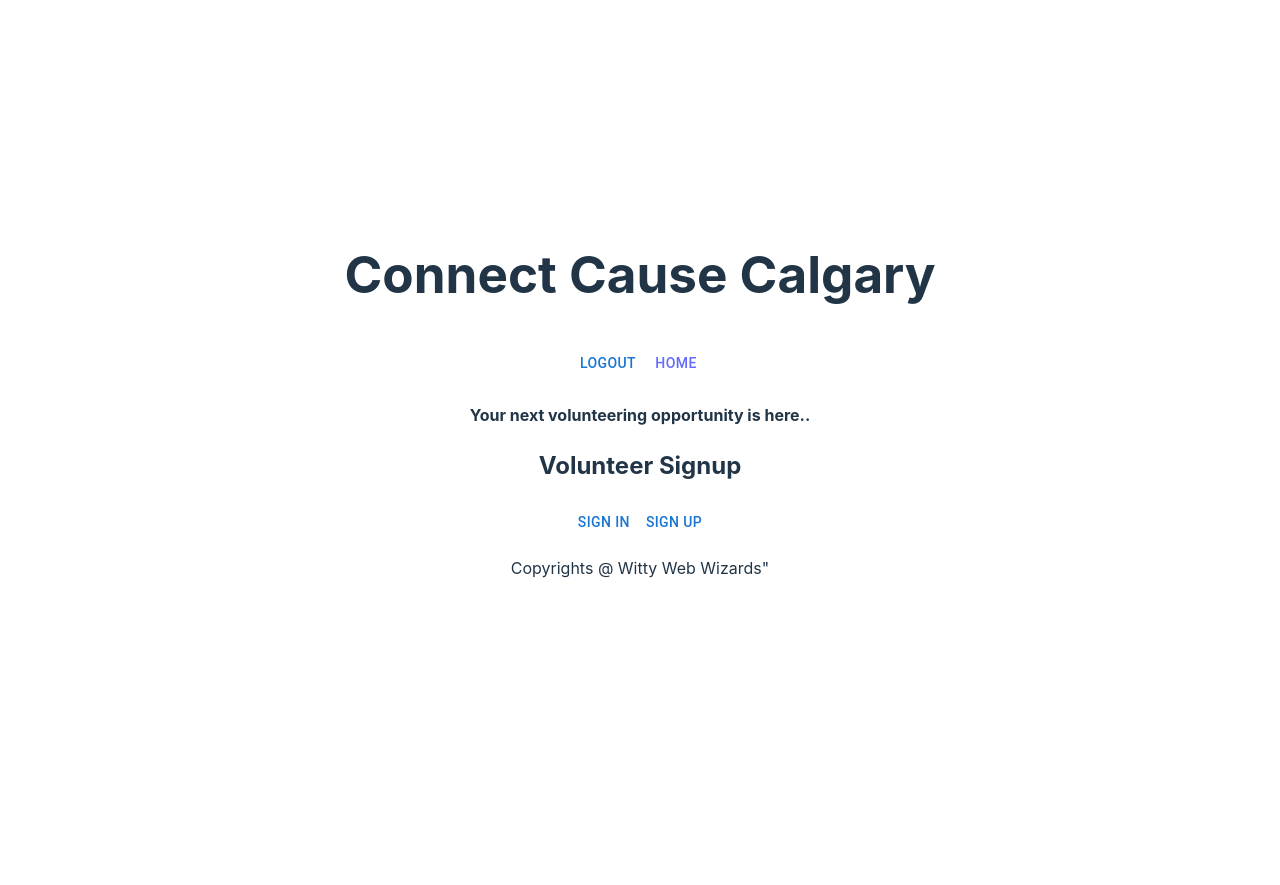
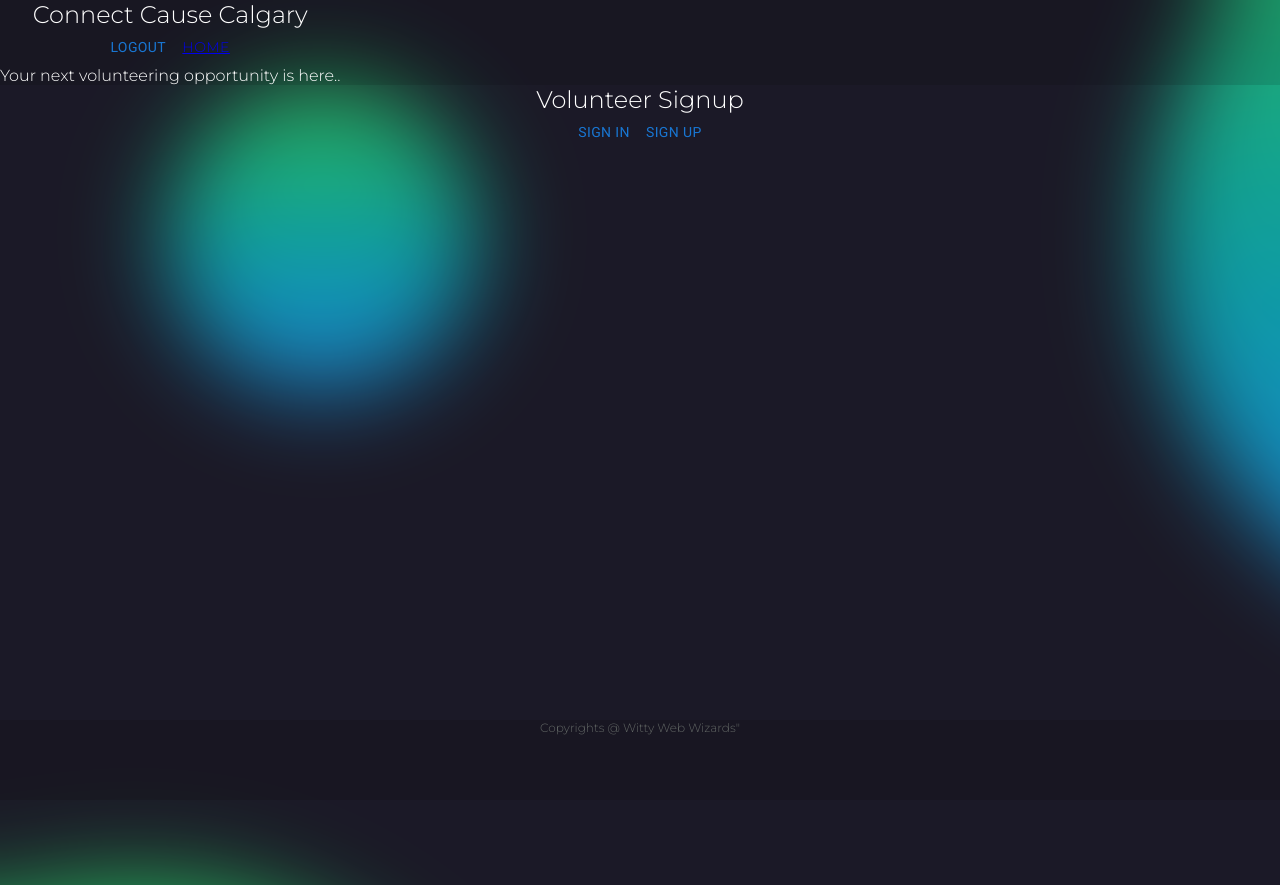
Before and after one commit to RiniJ7/connect-cause-frontend, a React (Vite) app: page / in a window 1280 px wide. Before the commit the page ends 800 px from the top, so only its background shows below. Built offline with nearby package versions, Linux system fonts and the light colour scheme.

Commit message:
adding styling - glassmorphism effect

```diff
--- a/src/index.css
+++ b/src/index.css
@@ -1,69 +1,9 @@
-:root {
-  font-family: Inter, system-ui, Avenir, Helvetica, Arial, sans-serif;
-  line-height: 1.5;
-  font-weight: 400;
+@import url("https://fonts.googleapis.com/css2?family=Montserrat:wght@300;400&family=Roboto&display=swap");
 
-  color-scheme: light dark;
-  color: rgba(223, 199, 199, 0.87);
-  background-color: #242424;
-
-  font-synthesis: none;
-  text-rendering: optimizeLegibility;
-  -webkit-font-smoothing: antialiased;
-  -moz-osx-font-smoothing: grayscale;
-  -webkit-text-size-adjust: 100%;
+* {
+    margin: 0;
+    padding: 0;
+    box-sizing: border-box;
+    font-family: "Montserrat", sans-serif;
+    font-weight: 200;
 }
-
-a {
-  font-weight: 500;
-  color: #646cff;
-  text-decoration: inherit;
-}
-a:hover {
-  color: #535bf2;
-}
-
-body {
-  margin: 0;
-  display: flex;
-  place-items: center;
-  min-width: 320px;
-  min-height: 100vh;
-}
-
-h1 {
-  font-size: 3.2em;
-  line-height: 1.1;
-}
-
-button {
-  border-radius: 8px;
-  border: 1px solid transparent;
-  padding: 0.6em 1.2em;
-  font-size: 1em;
-  font-weight: 500;
-  font-family: inherit;
-  background-color: #1a1a1a;
-  cursor: pointer;
-  transition: border-color 0.25s;
-}
-button:hover {
-  border-color: #646cff;
-}
-button:focus,
-button:focus-visible {
-  outline: 4px auto -webkit-focus-ring-color;
-}
-
-@media (prefers-color-scheme: light) {
-  :root {
-    color: #213547;
-    background-color: #ffffff;
-  }
-  a:hover {
-    color: #747bff;
-  }
-  button {
-    background-color: #f9f9f9;
-  }
-}
--- a/src/styles/App.css
+++ b/src/styles/App.css
@@ -1,8 +1,162 @@
 #root {
-  max-width: 1280px;
-  margin: 0 auto;
-  padding: 2rem;
+    box-sizing: border-box;
+    margin: auto;
     text-align: center;
+    background-image: url(../assets/bg.png);
+}
+
+.head {
+    min-height: 50px;
+
+    display: flex;
+    flex-direction: row;
+    top: 0;
+    left: 0;
+    width: 100%;
+    text-align: center;
+    background-color: rgba(0, 0, 0, 0.225);
+    color: white;
+}
+
+.body {
+    display: flex;
+    flex-direction: column;
+    width: 100%;
+    text-align: center;
+    background-color: rgba(0, 0, 0, 0.125);
+
+    color: white;
+    height: 100vh;
+    padding: 0;
+}
+
+.footer {
+    position: absolute;
+    display: flex center;
+    bottom: 0px;
+    left: 0;
+    width: 100%;
+    text-align: center;
+    background-color: rgba(0, 0, 0, 0.125);
+    color: rgb(97, 102, 100);
+    font-size: 75%;
+    padding-bottom: 0cap;
+    height: 5rem;
+}
+
+.button {
+    max-width: 120px;
+    position: relative;
+    margin: 1%;
+    padding: 1rem;
+    text-align: right;
+    background-color: rgb(124, 227, 181);
+    border-color: rgb(78, 76, 76);
+    float: right;
+}
+
+.form {
+    /** Sizeable width for the form **/
+    width: 400px;
+    /** Sizeable height for the form **/
+    height: fit-content;
+    /** Black color with opacity **/
+    /* background-color: rgba(0, 0, 0, 0.5); */
+    /** Responsive layout **/
+    display: flex;
+    /** One element on top of the other **/
+    flex-direction: column;
+    /** Vertically at the center **/
+    justify-content: center;
+    /** Smooth corners **/
+    border-radius: 10px;
+    /** Top, bottom, right, and left spacing between form and it's content **/
+    padding: 20px;
+    /** Spacing from the top **/
+    margin-top: 10px;
+    /** Smooth transition to the bottom from a greyish to a less greyish color **/
+    background-image: linear-gradient(to bottom right, rgba(255, 255, 255, 0.2), rgba(255, 255, 255, 0));
+    /** A blur effect behind the form **/
+    backdrop-filter: "blur(10px)";
+}
+
+.signup-container {
+    /* Entire page width */
+    width: 100%;
+    /* Entire page height */
+    height: auto;
+    /* Responsive layout */
+    display: flex;
+    /* Display on top of the other */
+    flex-direction: column;
+    /* Display horizontally at the center */
+    align-items: center;
+    /* Smooth transition to bottom right with different colors */
+    /* background-color: transparent; */
+    /* background-image: linear-gradient(to bottom right, #fc0345, #fc03b1, #4a03fc); */
+    /* To cover the entire screen */
+    background-size: cover;
+    /* Image position */
+    background-position: center;
+    /* To not repeat the image beyond it's scale */
+    background-repeat: no-repeat;
+}
+
+.form-group {
+    /** Bottom space between one form-group and the other **/
+    margin-bottom: 20px;
+    /** Responsive layout **/
+    display: flex;
+    /** One element on top of the other **/
+    flex-direction: column;
+}
+
+.form-group label {
+    /** Medium font size **/
+    font-size: 16px;
+    /** Visible color **/
+    color: white;
+    /** Bottom space between it and the input form **/
+    margin-bottom: 5px;
+}
+
+.form-group input[type="text"],
+textarea {
+    /** Size-able width of the input **/
+    width: 90%;
+    /** Size-able height of the input **/
+    height: 40px;
+    /** Smooth corners on all edges **/
+    border-radius: 5px;
+    /** No line sorrounding the input **/
+    border: none;
+    /** Top, right, bottom, right spacing to where content starts **/
+    padding: 10px;
+    /** Medium font **/
+    font-size: 16px;
+    /** Visible color **/
+    color: white;
+    /** Dark background with some opacity **/
+    background-color: rgba(0, 0, 0, 0.5);
+}
+
+.form-group .form-submit-btn {
+    /** Take up the entire available width **/
+    width: 100%;
+    /** Sizeable height **/
+    height: 40px;
+    /** Smooth corners at all edges **/
+    border-radius: 5px;
+    /** No line on the outline **/
+    border: none;
+    /** Greyish color **/
+    background-color: rgba(255, 255, 255, 0.5);
+    /** Color of text **/
+    color: black;
+    /** Medium sized font **/
+    font: size 16px;
+    /** Display a pointer when mouse is over it **/
+    cursor: pointer;
 }
 
 .logo {
@@ -44,3 +198,14 @@
 .read-the-docs {
     color: hsl(0, 56%, 94%);
 }
+
+.button {
+    max-width: 120px;
+    position: relative;
+    margin: 1%;
+    padding: 1rem;
+    text-align: right;
+    background-color: rgb(124, 227, 181);
+    border-color: rgb(78, 76, 76);
+    float: right;
+}
```
Also changed, not shown: src/styles/Signupform.css (deleted, +0 -10 lines), src/assets/bg.png (added). Lines whose indentation alone changed are shown as unchanged.
